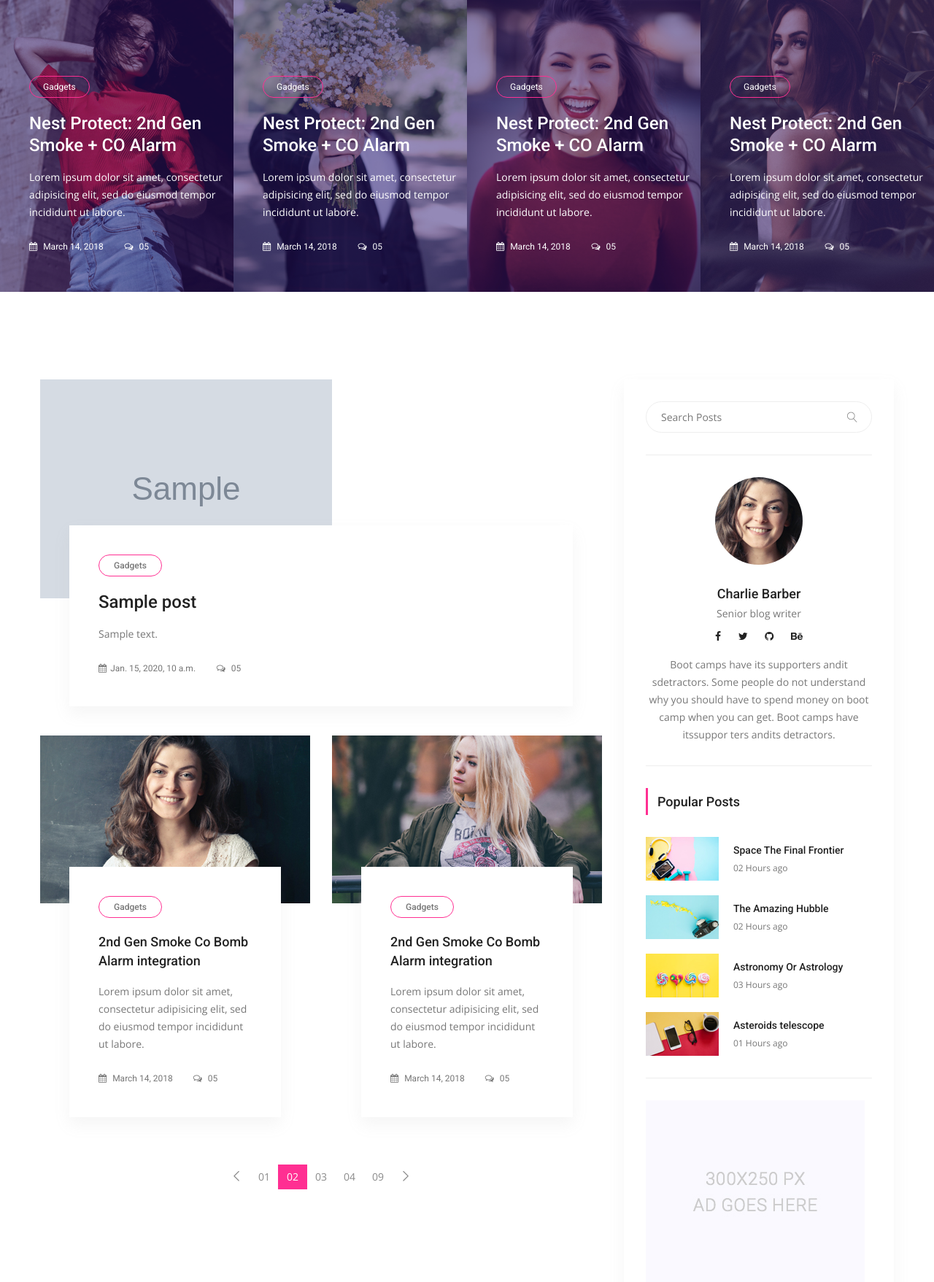
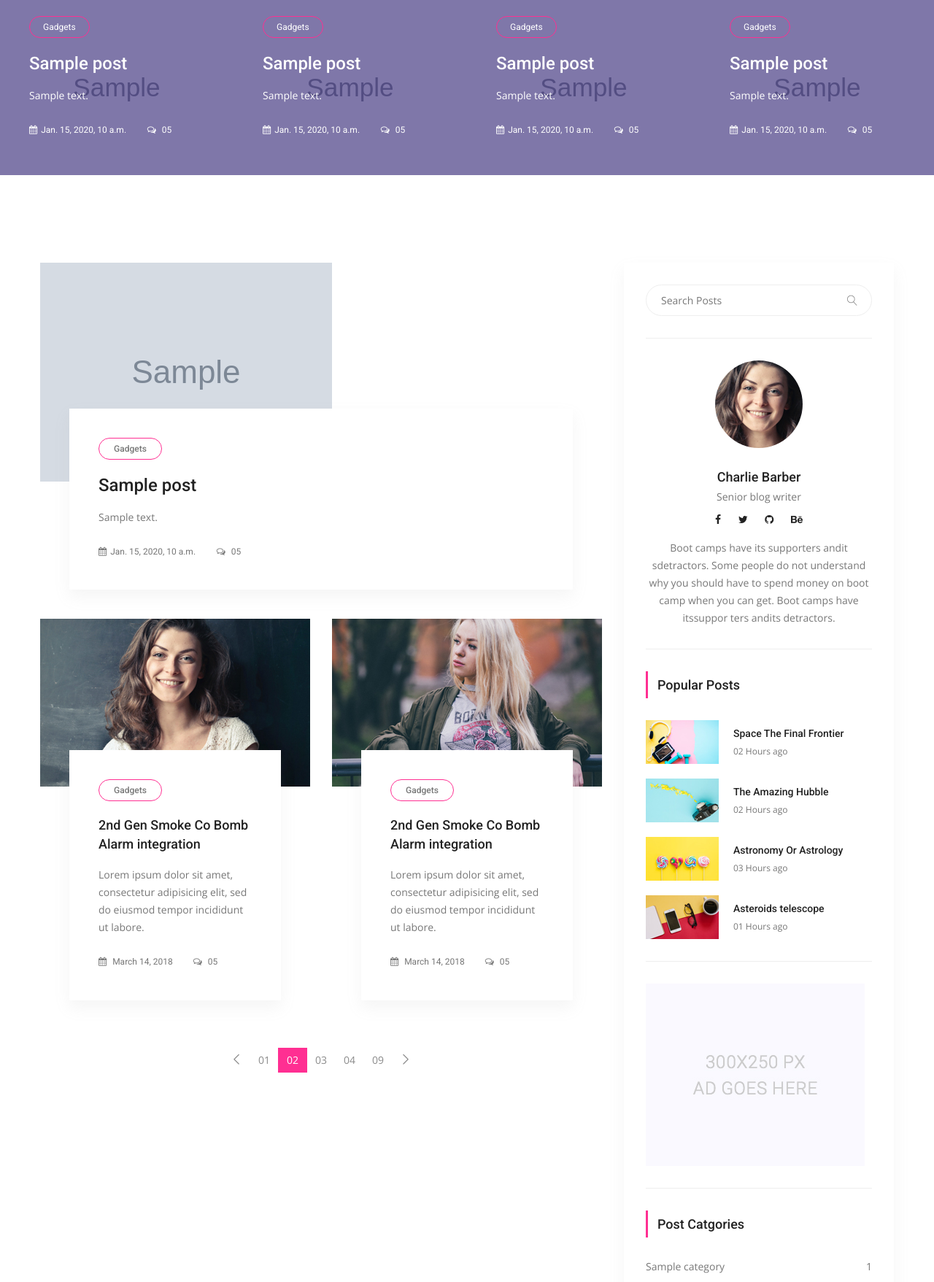
Before and after one commit to gurnitha/django-fantom-blog, a Django app: page / in a window 1280 px wide. Shown: the part 210-1967 px from the top of the page at 73% size. Run offline with Django 3.2, Linux system fonts and the light colour scheme; tables that the repository leaves empty hold one stand-in row (values such as "Sample post"); grey boxes marked "Sample" are stand-in pictures; some libraries are stand-ins or nearby versions.

Commit message:
21.2 Slider posts - Display slider_post

```diff
--- a/templates/posts/index.html
+++ b/templates/posts/index.html
@@ -7,70 +7,24 @@
         <!--================Post Slider Area =================-->
         <section class="post_slider_area">
 			<div class="post_slider_inner owl-carousel">
+				{% for slider in slider_posts %}
 				<div class="item">
 					<div class="post_s_item">
 						<div class="post_img">
-							<img src="{% static 'img/post-slider/post-s-1.jpg' %}" alt="">
+							<img src="{{slider.image.url}}" alt="">
 						</div>
 						<div class="post_text">
 							<a class="cat" href="#">Gadgets</a>
-							<a href="single-blog.html"><h4>Nest Protect: 2nd Gen Smoke + CO Alarm</h4></a>
-							<p>Lorem ipsum dolor sit amet, consectetur adipisicing elit, sed do eiusmod tempor incididunt ut labore.</p>
+							<a href="single-blog.html"><h4>{{slider.title}}</h4></a>
+							<p>{{slider.content|truncatechars:100}}</p>
 							<div class="date">
-								<a href="#"><i class="fa fa-calendar" aria-hidden="true"></i> March 14, 2018</a>
+								<a href="#"><i class="fa fa-calendar" aria-hidden="true"></i>{{slider.publishing_date}}</a>
 								<a href="#"><i class="fa fa-comments-o" aria-hidden="true"></i> 05</a>
 							</div>
 						</div>
 					</div>
 				</div>
-				<div class="item">
-					<div class="post_s_item">
-						<div class="post_img">
-							<img src="{% static 'img/post-slider/post-s-2.jpg' %}" alt="">
-						</div>
-						<div class="post_text">
-							<a class="cat" href="#">Gadgets</a>
-							<a href="single-blog.html"><h4>Nest Protect: 2nd Gen Smoke + CO Alarm</h4></a>
-							<p>Lorem ipsum dolor sit amet, consectetur adipisicing elit, sed do eiusmod tempor incididunt ut labore.</p>
-							<div class="date">
-								<a href="#"><i class="fa fa-calendar" aria-hidden="true"></i> March 14, 2018</a>
-								<a href="#"><i class="fa fa-comments-o" aria-hidden="true"></i> 05</a>
-							</div>
-						</div>
-					</div>
-				</div>
-				<div class="item">
-					<div class="post_s_item">
-						<div class="post_img">
-							<img src="{% static 'img/post-slider/post-s-3.jpg' %}" alt="">
-						</div>
-						<div class="post_text">
-							<a class="cat" href="#">Gadgets</a>
-							<a href="single-blog.html"><h4>Nest Protect: 2nd Gen Smoke + CO Alarm</h4></a>
-							<p>Lorem ipsum dolor sit amet, consectetur adipisicing elit, sed do eiusmod tempor incididunt ut labore.</p>
-							<div class="date">
-								<a href="#"><i class="fa fa-calendar" aria-hidden="true"></i> March 14, 2018</a>
-								<a href="#"><i class="fa fa-comments-o" aria-hidden="true"></i> 05</a>
-							</div>
-						</div>
-					</div>
-				</div>
-				<div class="item">
-					<div class="post_s_item">
-						<div class="post_img">
-							<img src="{% static 'img/post-slider/post-s-4.jpg' %}" alt="">
-						</div>
-						<div class="post_text">
-							<a class="cat" href="#">Gadgets</a>
-							<a href="single-blog.html"><h4>Nest Protect: 2nd Gen Smoke + CO Alarm</h4></a>
-							<p>Lorem ipsum dolor sit amet, consectetur adipisicing elit, sed do eiusmod tempor incididunt ut labore.</p>
-							<div class="date">
-								<a href="#"><i class="fa fa-calendar" aria-hidden="true"></i> March 14, 2018</a>
-								<a href="#"><i class="fa fa-comments-o" aria-hidden="true"></i> 05</a>
-							</div>
-						</div>
-					</div>
-				</div>
+				{% endfor %}
 			</div>
         </section>
         <!--================End Post Slider Area =================-->
```
Also changed, not shown: README.md.
